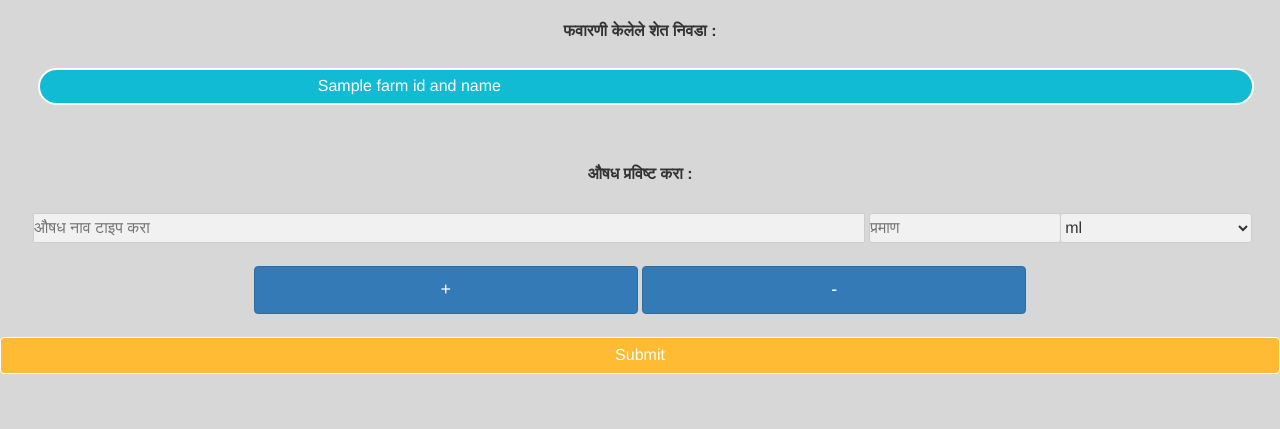
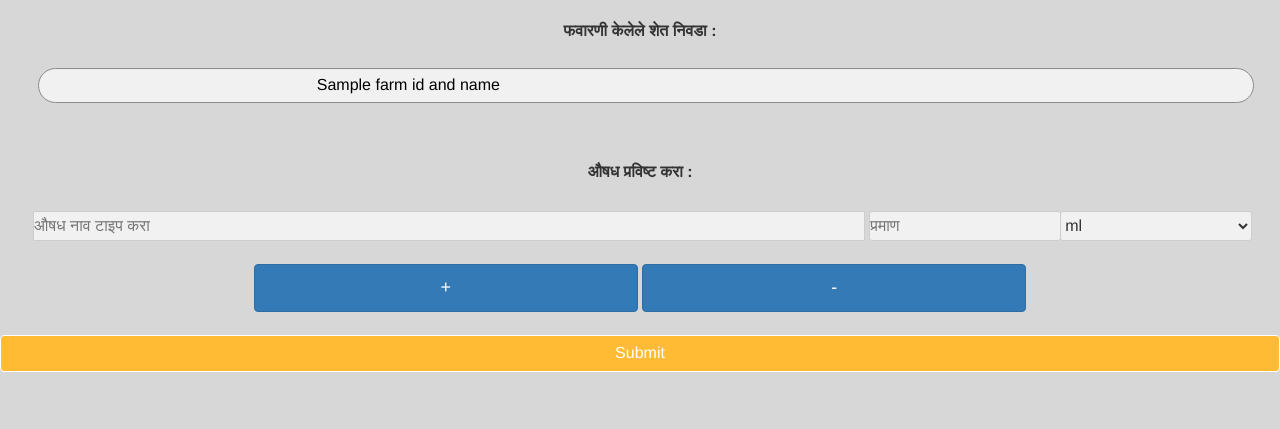
Before and after one commit to sahildugaje/FarmProject, a Flask app: template templates/index.html in a window 1280 px wide, with the box ticked. Shown: the part 52-481 px from the top of the page. Run offline with Flask 2, Linux system fonts and the light colour scheme; the template is opened without the code that fills it: most values are stand-ins (such as "Sample title", 1, 10 or a date in 2020); some libraries are stand-ins or nearby versions.

```diff
--- a/templates/index.html
+++ b/templates/index.html
@@ -126,13 +126,6 @@ ul.ks-cboxtags li label::before {
 
 
 
-
-ul.ks-cboxtags li input[type="checkbox"]:checked + label {
-    border: 2px solid white;
-    background-color: #12bbd4;
-    color: #fff;
-    transition: all .2s;
-}
 
 ul.ks-cboxtags li input[type="checkbox"] {
   display: relative;
```
